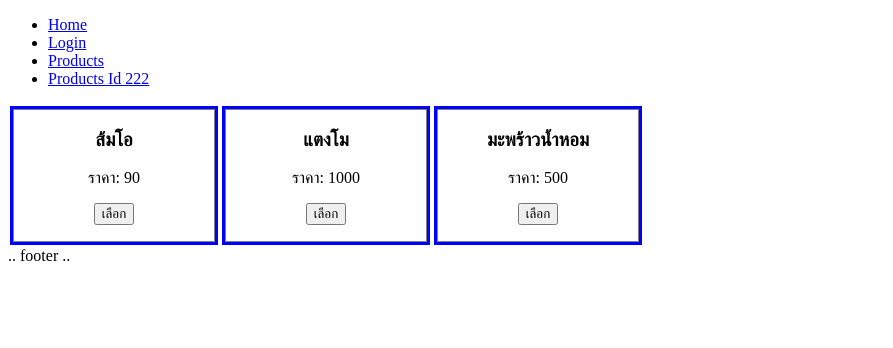
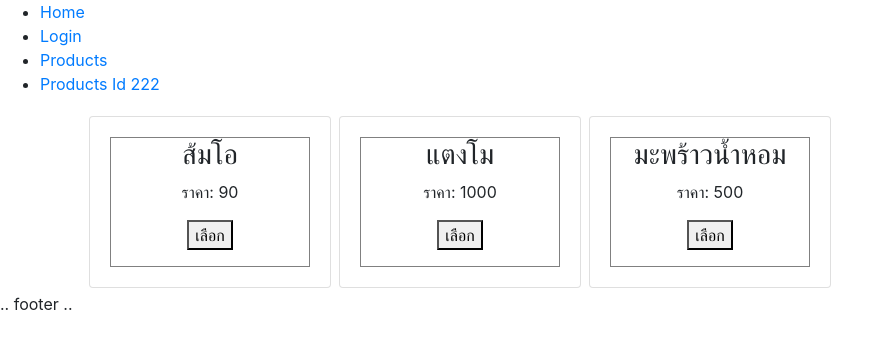
Before and after one commit to ValkyrieQ/part3-lab3, an Angular app: page /products in a window 1280 px wide. Shown: the top 348 px of the page, without its empty margins (0-893 px from the left). Built offline with nearby package versions, Linux system fonts and the light colour scheme.

Commit message:
fix part3 lab3

```diff
--- a/package.json
+++ b/package.json
@@ -19,6 +19,7 @@
     "@angular/platform-browser": "~11.2.1",
     "@angular/platform-browser-dynamic": "~11.2.1",
     "@angular/router": "~11.2.1",
+    "bootstrap": "^4.6.0",
     "rxjs": "~6.6.0",
     "tslib": "^2.0.0",
     "zone.js": "~0.11.3"
--- a/src/app/catalog/panel/panel.component.html
+++ b/src/app/catalog/panel/panel.component.html
@@ -1,3 +1,5 @@
-<div style="border: 3px solid blue; display: inline-block; margin: 2px">
-  <ng-content></ng-content>
+<div class="card d-inline-block m-1">
+  <div class="card-body d-inline-block">
+    <ng-content></ng-content>
+  </div>
 </div>
--- a/src/styles.css
+++ b/src/styles.css
@@ -1 +1,2 @@
 /* You can add global styles to this file, and also import other style files */
+@import "bootstrap/dist/css/bootstrap.css";
```
Also changed, not shown: 1 other file (tests, documents, lock files or other folders).
